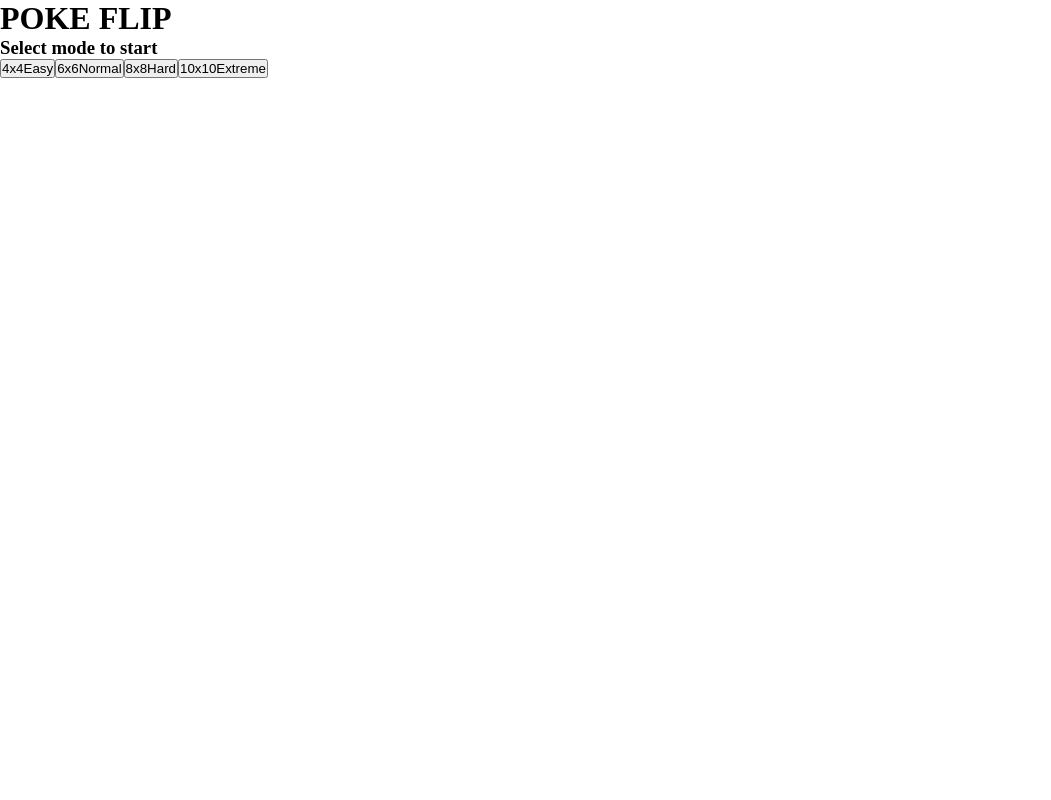
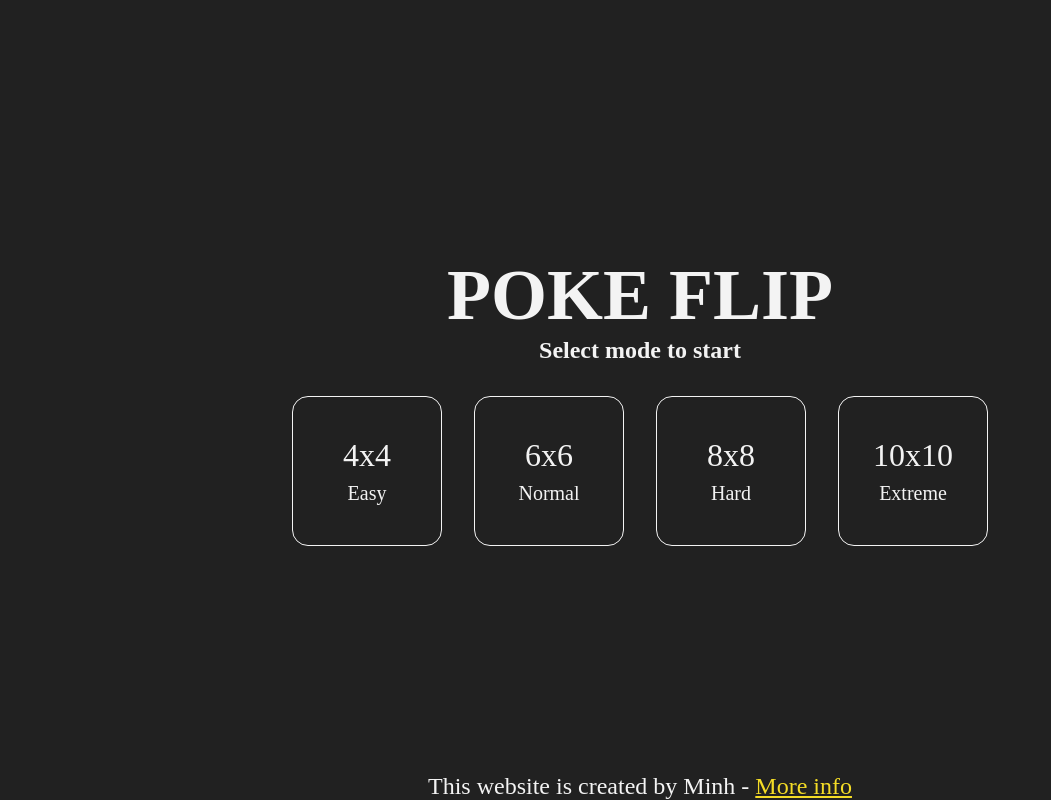
Before and after one commit to minktruong1/poke-flip, a Vue app: page / in a window 1280 px wide. Shown: the whole page, without its empty margins (0-1051 px from the left). Built offline with nearby package versions, Linux system fonts and the light colour scheme; a web font is replaced by a local one.

Commit message:
CSS pages

```diff
--- a/src/App.vue
+++ b/src/App.vue
@@ -13,12 +13,14 @@
     :timer="timer"
     @onStartAgain="statusMatch = 'default'"
   />
+  <copy-right v-if="statusMatch === 'default'" />
 </template>
 
 <script>
 import MainScreen from "./components/MainScreen.vue";
 import InteractScreen from "./components/InteractScreen.vue";
 import ResultScreen from "./components/ResultScreen.vue";
+import CopyRight from "./components/CopyrightScreen.vue";
 
 import { shuffler } from "./utils/array";
 export default {
@@ -27,6 +29,7 @@
     MainScreen,
     InteractScreen,
     ResultScreen,
+    CopyRight,
   },
   data() {
     return {
--- a/src/components/CopyrightScreen.vue
+++ b/src/components/CopyrightScreen.vue
@@ -1,3 +1,21 @@
 <template>
-  <p>This website is created by Minh - <a href="#">More info</a></p>
+  <div class="copyright">
+    <p>This website is created by Minh - <a href="#">More info</a></p>
+  </div>
 </template>
+<style lang="css" scoped>
+.copyright {
+  position: absolute;
+  display: block;
+  left: 50%;
+  transform: translateX(-50%);
+  margin-top: 24px;
+  bottom: 0;
+  color: var(--light);
+  z-index: 3;
+  font-size: 1.5rem;
+}
+.copyright a {
+  color: #f4dc26;
+}
+</style>
--- a/src/components/InteractScreen.vue
+++ b/src/components/InteractScreen.vue
@@ -20,11 +20,13 @@
         @onflip="checkRule($event)"
       />
     </div>
+    <copy-right />
   </div>
 </template>
 
 <script>
 import CardFlip from "./CardView.vue";
+import CopyRight from "./CopyrightScreen.vue";
 
 export default {
   props: {
@@ -37,6 +39,7 @@
   },
   components: {
     CardFlip,
+    CopyRight,
   },
   data() {
     return {
--- a/src/components/MainScreen.vue
+++ b/src/components/MainScreen.vue
@@ -1,9 +1,9 @@
 <template>
   <div class="screen">
     <h1>POKE FLIP</h1>
-    <h3>Select mode to start</h3>
-    <div class="actions">
-      <button @click="onStart(16)">
+    <h2>Select mode to start</h2>
+    <div class="modes">
+      <button @click="onStart(4)">
         <span>4x4</span>
         <span>Easy</span>
       </button>
@@ -32,3 +32,60 @@
   },
 };
 </script>
+
+<style lang="css" scoped>
+.screen {
+  width: 100%;
+  height: 100vh;
+  position: absolute;
+  top: 0;
+  left: 0;
+  z-index: 2;
+  display: flex;
+  align-items: center;
+  justify-content: center;
+  flex-direction: column;
+  background-color: var(--dark);
+  color: var(--light);
+}
+.screen h1 {
+  font-size: 4.5rem;
+  text-transform: uppercase;
+}
+.screen p {
+  font-size: 2rem;
+}
+.modes {
+  display: flex;
+  margin-top: 2rem;
+}
+.modes button {
+  font: var(--font);
+  width: 150px;
+  height: 150px;
+  background: transparent;
+  box-shadow: none;
+  border: 1px solid var(--light);
+  color: var(--light);
+  display: flex;
+  flex-direction: column;
+  border-radius: 1rem;
+  margin: 0 1rem;
+  align-items: center;
+  justify-content: center;
+  cursor: pointer;
+  transition: background 0.3s ease-in-out;
+}
+.modes button:hover {
+  background-color: var(--light);
+  color: var(--dark);
+}
+.modes button span:first-child {
+  font-size: 2rem;
+}
+.modes button span:last-child {
+  display: block;
+  font-size: 1.25rem;
+  margin-top: 0.5rem;
+}
+</style>
--- a/src/components/ResultScreen.vue
+++ b/src/components/ResultScreen.vue
@@ -1,7 +1,7 @@
 <template>
   <div class="screen">
     <h1>Finish!!!</h1>
-    <p>{{ Math.round(timer / 1000) }} seconds</p>
+    <h2>{{ Math.round(timer / 1000) }} seconds</h2>
     <button @click="onPlayAgain">Play again</button>
   </div>
 </template>
@@ -21,3 +21,44 @@
   },
 };
 </script>
+
+<style lang="css" scoped>
+.screen {
+  width: 100%;
+  height: 100vh;
+  position: absolute;
+  top: 0;
+  left: 0;
+  z-index: 2;
+  background-color: var(--dark);
+  color: var(--light);
+  display: flex;
+  align-items: center;
+  justify-content: center;
+  flex-direction: column;
+}
+.screen h1 {
+  font-size: 5rem;
+}
+.screen h3 {
+  margin-top: 1.5rem;
+  font-size: 3rem;
+}
+.screen button {
+  font: var(--font);
+  background: transparent;
+  box-shadow: none;
+  border: 1px solid var(--light);
+  color: var(--light);
+  margin: 1rem;
+  padding: 1rem 1.25rem;
+  border-radius: 0.5rem;
+  font-size: 1.25rem;
+  cursor: pointer;
+  transition: background 0.3s ease-in-out;
+}
+.screen button:hover {
+  background-color: var(--light);
+  color: var(--dark);
+}
+</style>
```
